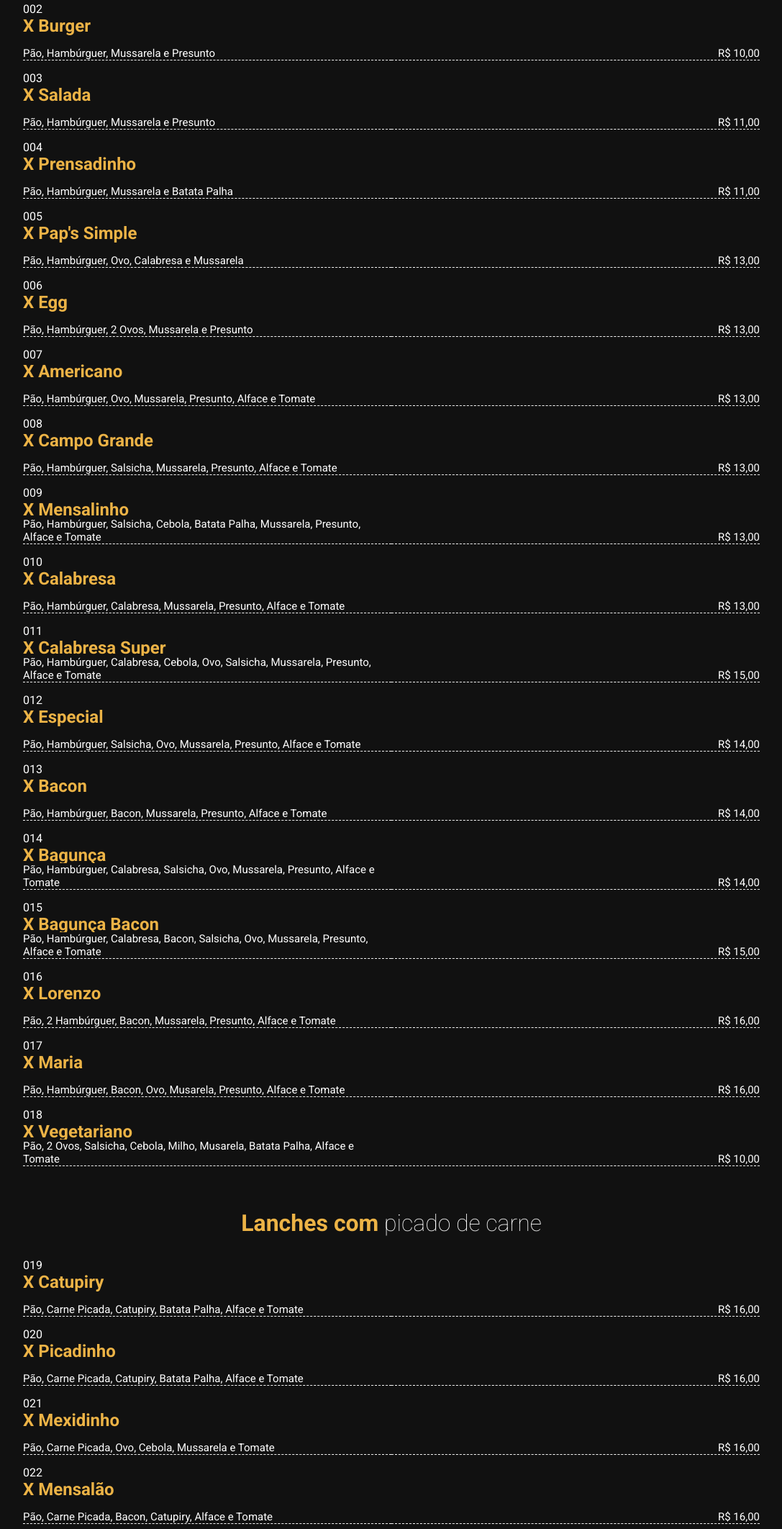
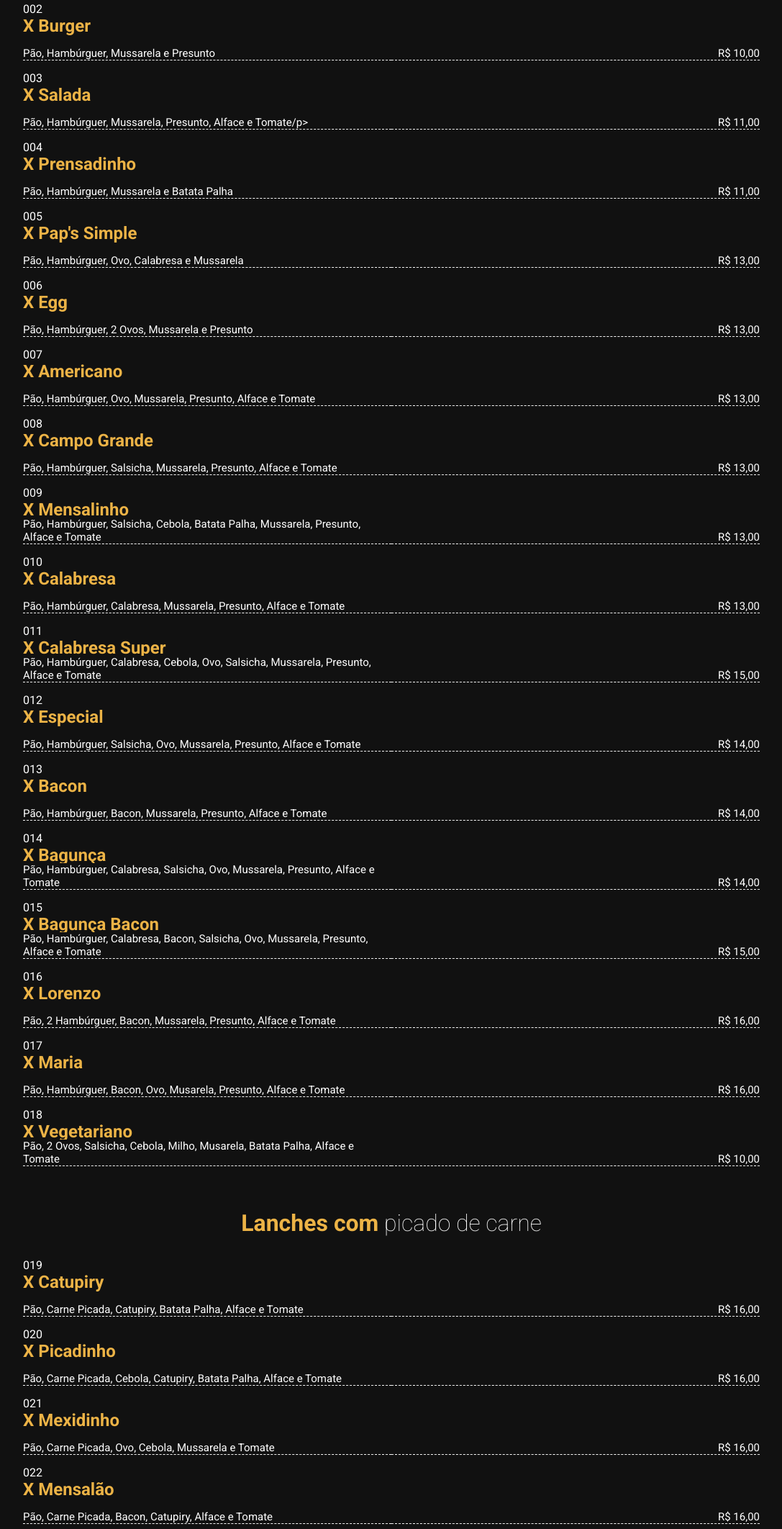
Before and after one commit to marcoC76/gasparlanches, a plain HTML site: page index.html in a window 1280 px wide. Shown: the part 396-2520 px from the top of the page at 72% size, without its empty margins (96-1183 px from the left). Drawn offline with Linux system fonts and the light colour scheme.

Commit message:
Updated menu

```diff
--- a/index.html
+++ b/index.html
@@ -50,7 +50,7 @@
                     <li>
                         <span>003</span>
                         <h2><strong>X Salada</strong></h2>
-                        <p>Pão, Hambúrguer, Mussarela e Presunto</p>
+                        <p>Pão, Hambúrguer, Mussarela, Presunto, Alface e Tomate/p>
                     </li>
                     <li>
                         <span>004</span>
@@ -164,7 +164,7 @@
                     <li>
                         <span>020</span>
                         <h2><strong>X Picadinho</strong></h2>
-                        <p>Pão, Carne Picada, Catupiry, Batata Palha, Alface e Tomate</p>
+                        <p>Pão, Carne Picada, Cebola, Catupiry, Batata Palha, Alface e Tomate</p>
                     </li>
                     <li>
                         <span>021</span>
```
